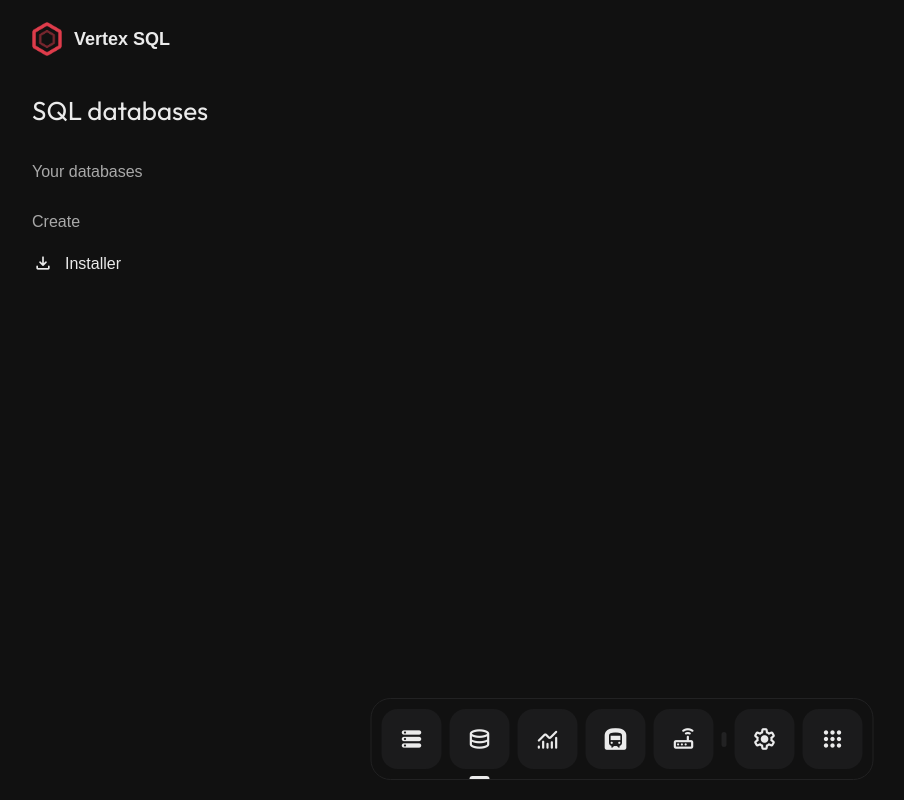
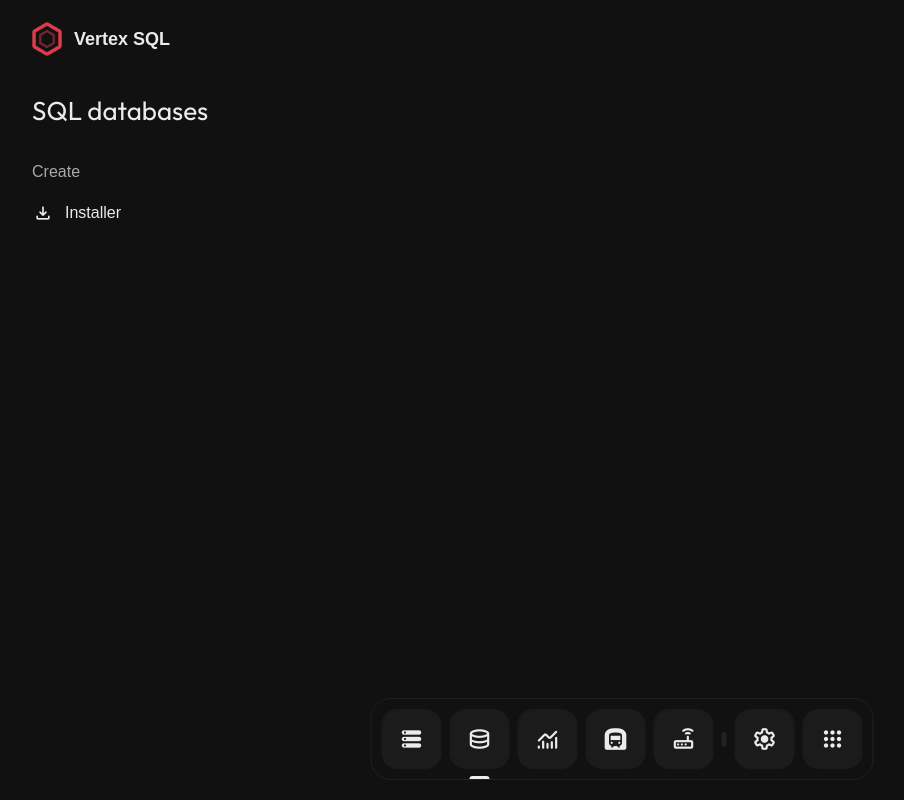
Before and after one commit to vertex-center/vertex, a React (Vite) app: page /#/app/vx-sql in a window 1280 px wide. Shown: the whole page, without its empty margins (18-922 px from the left). Built offline with nearby package versions, Linux system fonts and the light colour scheme; no server answers; a web font is replaced by a local one; what javascript-time-ago would draw is missing.

Commit message:
Vx-Sql: Hide "Your databases" when the list is empty
Signed-off-by: Quentin Guidée <quentin.guidee@gmail.com>

```diff
--- a/src/apps/Sql/SqlApp/SqlApp.tsx
+++ b/src/apps/Sql/SqlApp/SqlApp.tsx
@@ -18,14 +18,15 @@ export default function SqlApp() {
         reload: reloadInstances,
     } = useFetch<Instances>(api.instances.get);
 
+    const dbs = Object.values(instances ?? {})?.filter(
+        (i) => i?.service?.features?.databases?.length >= 1
+    );
+
     const sidebar = (
         <Sidebar root="/app/vx-sql">
-            <SidebarGroup title="Your databases">
-                {Object.values(instances ?? {})
-                    ?.filter(
-                        (i) => i?.service?.features?.databases?.length >= 1
-                    )
-                    ?.map((inst) => {
+            {Object.values(dbs).length > 0 && (
+                <SidebarGroup title="Your databases">
+                    {dbs?.map((inst) => {
                         let icon: string | JSX.Element = "database";
                         const type = inst?.service?.features?.databases?.find(
                             (d) => d.category === "sql"
@@ -44,7 +45,8 @@ export default function SqlApp() {
                             />
                         );
                     })}
-            </SidebarGroup>
+                </SidebarGroup>
+            )}
             <SidebarGroup title="Create">
                 <SidebarItem
                     icon="download"
```
